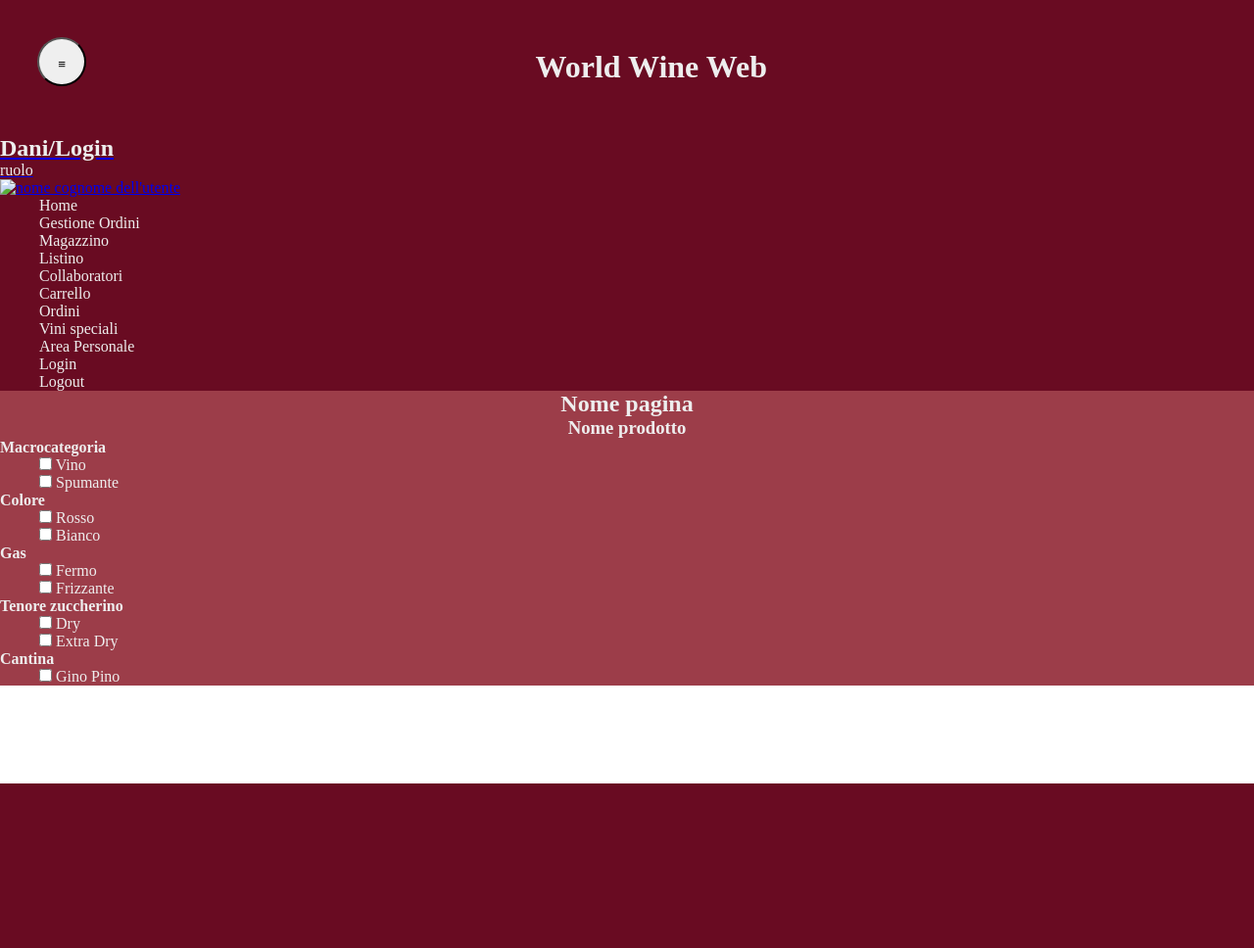
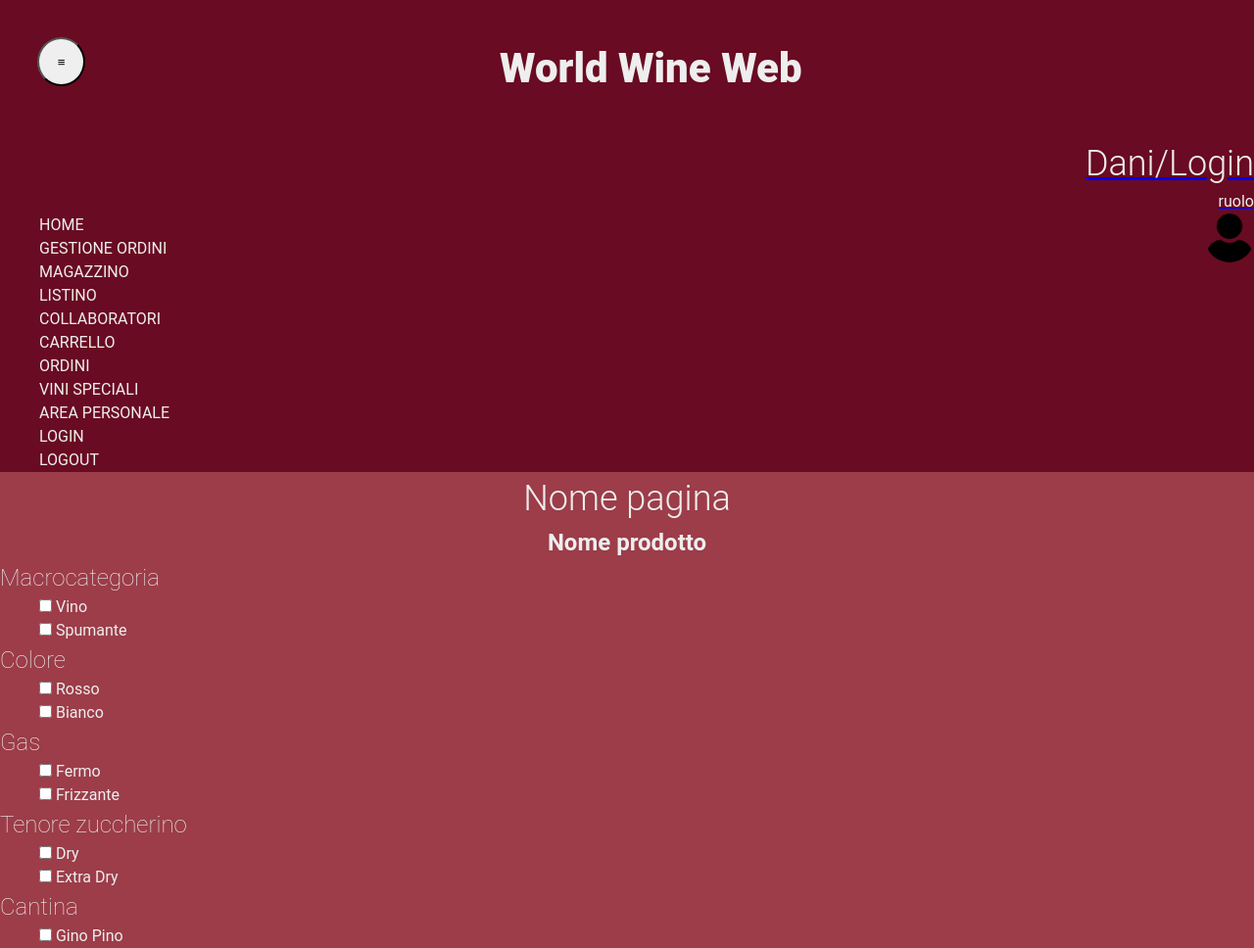
Before and after one commit to MattiaGiacchini/WorldWineWeb, a PHP site: page /html/index.html in a window 1280 px wide. Shown: the whole page at 98% size. Before the commit the page ends 800 px from the top, so only its background shows below. Run offline with PHP 8.4, Linux system fonts and the light colour scheme.

Commit message:
CSS - text managing

```diff
--- a/sitoWeb/css/basicStyle.css
+++ b/sitoWeb/css/basicStyle.css
@@ -4,15 +4,120 @@
 
 :root {
     --background-red: #690B22;
+    --background-red-light: #9C3D49;
     --background-ligh: #EEEEEE;
     --background-dark: #424242;
 
-    --ligh: #EEEEEE;
+    --primary: #690B22;
+    --primary-light: #9C3D49;
+    --primary-dark: #3B0000;
+
+    --secondary: #EEEEEE;
+    --secondary-light: #FFFFFF;
+    --secondary-dark: #BCBCBC;
+
+    --text-dark: #424242;
+    --text-light: #EEEEEE;
+}
+
+/*
+    Fonts
+*/
+html {
+    font-family: 'Poppins', 'Roboto', 'Open Sans', sans-serif;
+    font-style: normal;
+}
+
+h1 {
+    font-size: 35px;
+    font-weight: 800;
+    line-height: 63px;
+}
+
+h2 {
+    font-size: 28px;
+    font-weight: 300;
+    line-height: 54px;
+}
+
+h3 {
+    font-size: 22px;
+    font-weight: bold;
+    line-height: 36px;
+}
+
+h4 {
+    font-size: 22px;
+    font-weight: 200;
+    line-height: 36px;
+}
+
+h5 {
+    font-size: 18px;
+    font-weight: bold;
+    line-height: 27px;
+}
+
+h6 {
+    font-size: 18px;
+    font-weight: 900;
+    line-height: 24px;
+}
+
+p, a, li {
+    font-size: 18px;
+    font-weight: normal;
+    line-height: 24px;
+}
+
+/*Media query*/
+@media screen and (min-width: 480px) {
+    h1 {
+        font-size: 42px;
+        font-weight: 800;
+        line-height: 63px;
+    }
+
+    h2 {
+        font-size: 36px;
+        font-weight: 300;
+        line-height: 54px;
+    }
+
+    h3 {
+        font-size: 24px;
+        font-weight: bold;
+        line-height: 36px;
+    }
+
+    h4 {
+        font-size: 24px;
+        font-weight: 200;
+        line-height: 36px;
+    }
+
+    h5 {
+        font-size: 18px;
+        font-weight: bold;
+        line-height: 27px;
+    }
+
+    h6 {
+        font-size: 16px;
+        font-weight: 900;
+        line-height: 24px;
+    }
+
+    p, a, li {
+        font-size: 16px;
+        font-weight: normal;
+        line-height: 24px;
+    }
 }
 
 header {
     background-color: var(--background-red);
-    color: #EEEEEE;
+    color: var(--text-light);
     padding: 3%;
     display: flex;
     position: relative;
@@ -22,38 +127,45 @@ header {
 header h1 {
     text-align: center;
     vertical-align: middle;
-    padding: 1%;
     width: 100%;
 }
 
 header button {
-    align-items: flex-start;
-    padding: 1.5%;
     width: 50px;
     height: 50px;
     border-radius: 50%;
+    vertical-align: middle;
 }
 
-nav {
+body nav {
     background-color: var(--background-red);
+    /*display: none;*/
 }
 
-
-nav ul li {
+body nav ul li {
     list-style-type: none;
+    text-transform: uppercase;
 }
 
-nav ul li a, nav h2, nav p{
-    color: var(--ligh);
+body nav ul li a, body nav h2, body nav p, body nav img {
+    color: var(--text-light);
     text-decoration: none;
+    text-align: right;
+}
+
+body nav img {
+    float: right;
+    border-radius: 50%;
+    width: 50px;
+    height: 50px;
 }
 
 div.utilityBar{
-    background-color: #9C3D49;
+    background-color: var(--background-red-light);
 }
 
 div.utilityBar h2, div.utilityBar h3, div.utilityBar h4, div.utilityBar ul li{
-    color: var(--ligh);
+    color: var(--text-light);
 }
 
 div.utilityBar ul li{
--- a/sitoWeb/html/index.html
+++ b/sitoWeb/html/index.html
@@ -16,7 +16,7 @@
             <a href="#">
                 <h2>Dani/Login</h2>
                 <p>ruolo</p>
-                <img src="" alt="nome cognome dell'utente" />
+                <img src="../img/user.png" alt="nome cognome dell'utente" />
             </a>
         </section>
         <ul>
```
Also changed, not shown: sitoWeb/img/user.png (added).
